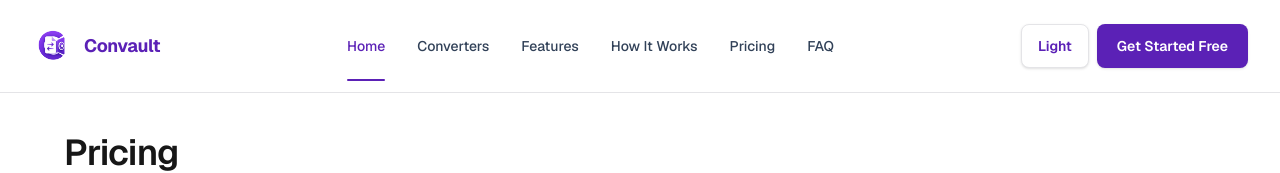
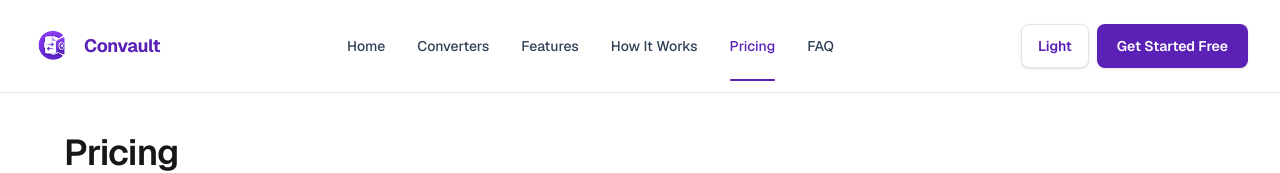
Before and after one commit to Zenthura-Inc/convault, a Next.js app: page /pricing in a window 1280 px wide. Shown: the top 173 px of the page. Built offline with nearby package versions, Linux system fonts and the light colour scheme.

Commit message:
fix: make header navigation route-aware

```diff
--- a/src/components/site-header.tsx
+++ b/src/components/site-header.tsx
@@ -1,6 +1,7 @@
 import Link from "next/link";
 
 import { BrandLogo } from "@/components/brand-logo";
+import { SiteNav } from "@/components/site-nav";
 import { ThemeToggle } from "@/components/theme-toggle";
 
 const navItems = [
@@ -18,17 +19,7 @@ export function SiteHeader() {
       <div className="mx-auto flex min-h-[4.5rem] w-full max-w-7xl items-center justify-between gap-3 px-4 py-3 sm:px-6 lg:px-8">
         <BrandLogo priority />
 
-        <nav className="hidden items-center gap-8 text-sm font-medium text-slate-700 lg:flex dark:text-zinc-200">
-          {navItems.map((item) => (
-            <Link
-              key={item.label}
-              href={item.href}
-              className="relative py-6 transition hover:text-[var(--brand)] first:text-[var(--brand)] first:after:absolute first:after:inset-x-0 first:after:-bottom-px first:after:h-0.5 first:after:rounded-full first:after:bg-[var(--brand)]"
-            >
-              {item.label}
-            </Link>
-          ))}
-        </nav>
+        <SiteNav items={navItems} variant="desktop" />
 
         <div className="flex items-center gap-2">
           <ThemeToggle />
@@ -41,20 +32,7 @@ export function SiteHeader() {
         </div>
       </div>
 
-      <nav
-        className="mx-auto flex w-full max-w-7xl gap-2 overflow-x-auto border-t border-[var(--border-subtle)] px-4 py-2 text-sm font-medium text-slate-700 sm:px-6 lg:hidden dark:text-zinc-200"
-        aria-label="Mobile navigation"
-      >
-        {navItems.map((item) => (
-          <Link
-            key={item.label}
-            href={item.href}
-            className="shrink-0 rounded-lg px-3 py-2 transition hover:bg-[var(--brand-soft)] hover:text-[var(--brand)] first:bg-[var(--brand-soft)] first:text-[var(--brand)]"
-          >
-            {item.label}
-          </Link>
-        ))}
-      </nav>
+      <SiteNav items={navItems} variant="mobile" />
     </header>
   );
 }
--- /dev/null
+++ b/src/components/site-nav.tsx
@@ -0,0 +1,69 @@
+"use client";
+
+import Link from "next/link";
+import { usePathname } from "next/navigation";
+
+type SiteNavItem = {
+  label: string;
+  href: string;
+};
+
+type SiteNavProps = {
+  items: SiteNavItem[];
+  variant: "desktop" | "mobile";
+};
+
+export function SiteNav({ items, variant }: SiteNavProps) {
+  const pathname = usePathname();
+  const isDesktop = variant === "desktop";
+
+  return (
+    <nav
+      className={
+        isDesktop
+          ? "hidden items-center gap-8 text-sm font-medium text-slate-700 lg:flex dark:text-zinc-200"
+          : "mx-auto flex w-full max-w-7xl gap-2 overflow-x-auto border-t border-[var(--border-subtle)] px-4 py-2 text-sm font-medium text-slate-700 sm:px-6 lg:hidden dark:text-zinc-200"
+      }
+      aria-label={isDesktop ? "Primary navigation" : "Mobile navigation"}
+    >
+      {items.map((item) => {
+        const active = isActivePath(pathname, item.href);
+
+        return (
+          <Link
+            key={item.label}
+            href={item.href}
+            aria-current={active ? "page" : undefined}
+            className={
+              isDesktop
+                ? [
+                    "relative py-6 transition hover:text-[var(--brand)]",
+                    active
+                      ? "text-[var(--brand)] after:absolute after:inset-x-0 after:-bottom-px after:h-0.5 after:rounded-full after:bg-[var(--brand)]"
+                      : "",
+                  ].join(" ")
+                : [
+                    "shrink-0 rounded-lg px-3 py-2 transition hover:bg-[var(--brand-soft)] hover:text-[var(--brand)]",
+                    active ? "bg-[var(--brand-soft)] text-[var(--brand)]" : "",
+                  ].join(" ")
+            }
+          >
+            {item.label}
+          </Link>
+        );
+      })}
+    </nav>
+  );
+}
+
+function isActivePath(pathname: string, href: string) {
+  if (href === "/") {
+    return pathname === "/";
+  }
+
+  if (href.includes("#")) {
+    return false;
+  }
+
+  return pathname === href || pathname.startsWith(`${href}/`);
+}
```
